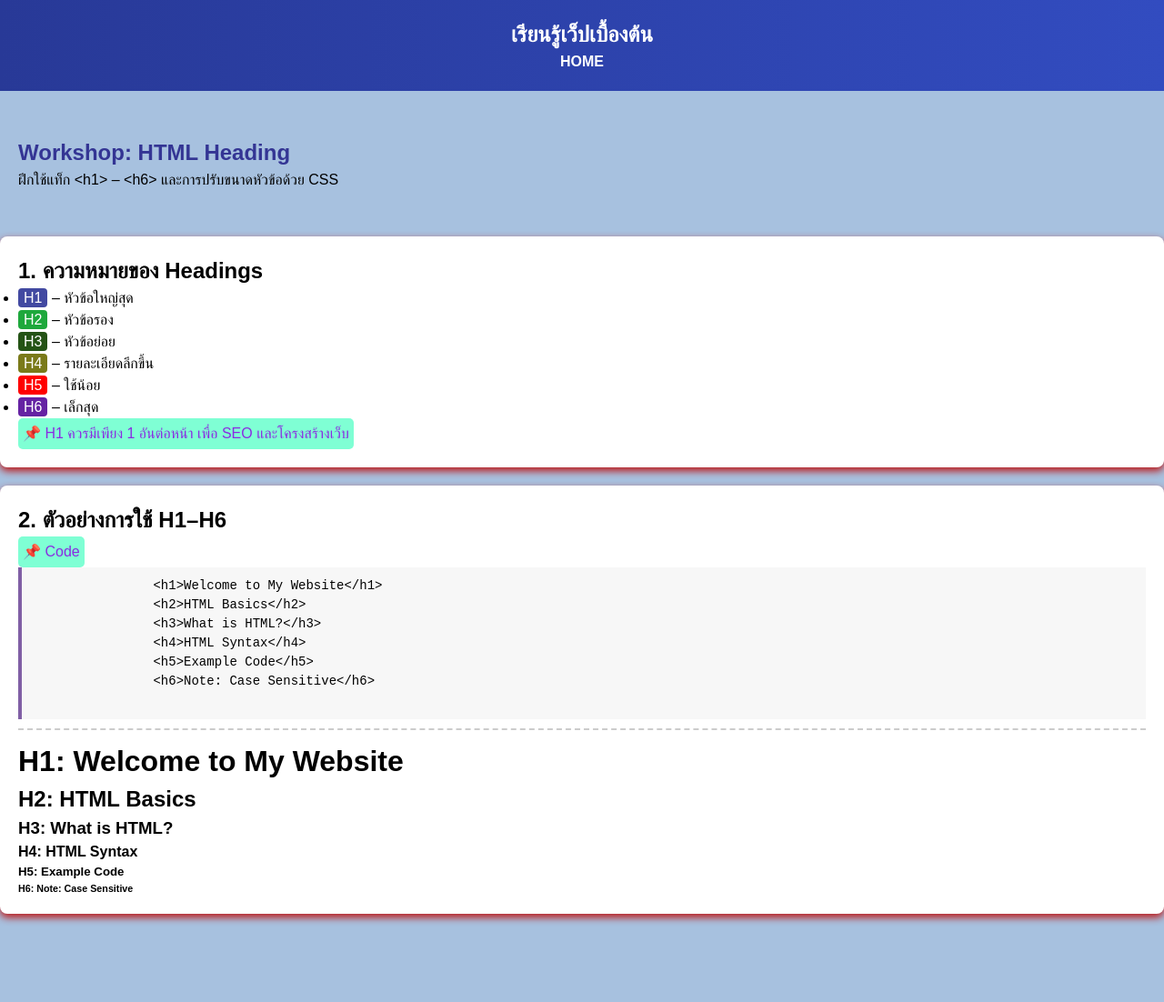
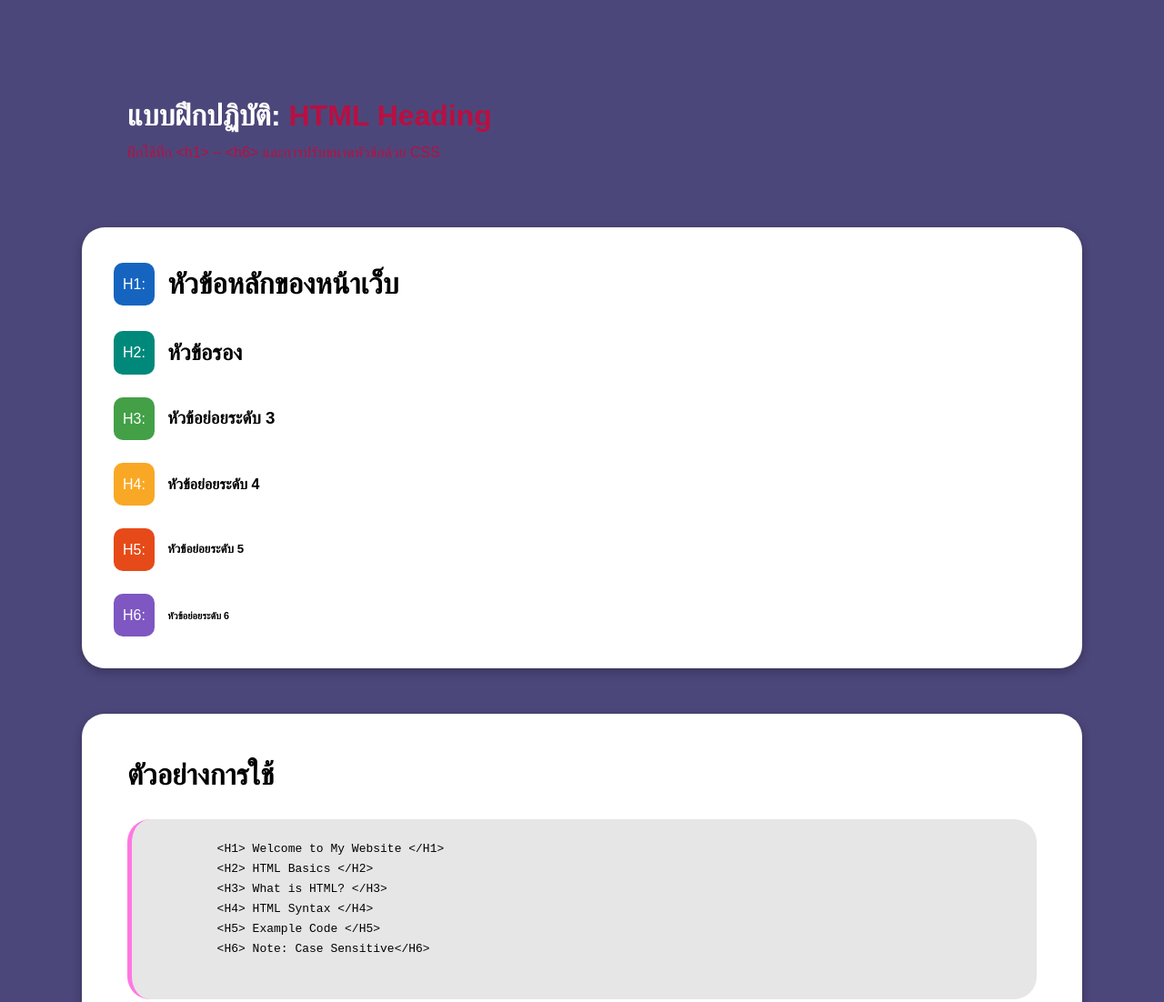
Before and after one commit to Unknowre/SE68-51-006, a plain HTML site: page w03-02-heading.html in a window 1280 px wide. Shown: the top 1102 px of the page at 91% size. Before the commit the page ends 1025 px from the top, so only its background shows below. Drawn offline with Linux system fonts and the light colour scheme.

Commit message:
Add files via upload

```diff
--- /dev/null
+++ b/style.css
@@ -0,0 +1,140 @@
+* {
+  margin: 0;
+  padding: 0;
+  box-sizing: border-box;
+}
+
+body {
+  font-family: Arial, Helvetica, sans-serif;
+  background-color: #4c477a;
+  line-height: 1.7;
+  display: flex;
+  flex-direction: column;
+}
+
+ul {
+  list-style: none;
+  padding: 10px;
+}
+
+.H {
+  display: flex;
+  flex-direction: column;
+  margin: 100px;
+  align-items: center;
+}
+
+.content {
+  display: flex;
+  width: 1100px;
+  height: fit-content;
+  background-color: #ffffff;
+  border-radius: 25px;
+  box-shadow: 0px 4px 10px 2px rgba(0, 0, 0, 0.2);
+  margin-bottom: 50px;
+}
+
+.content2 {
+  display: flex;
+  width: 1100px;
+  height: 800px;
+  background-color: #ffffff;
+  border-radius: 25px;
+  box-shadow: 0px 4px 10px 2px rgba(0, 0, 0, 0.2);
+  justify-content: center;
+}
+
+.container {
+  display: flex;
+  justify-content: center;
+  flex-direction: column;
+  align-items: center;
+  justify-content: center;
+}
+
+.header {
+  width: 1000px;
+  height: 50px;
+  color: #b90f42;
+}
+
+.item li {
+  margin: 25px;
+  display: flex;
+  gap: 5px;
+  align-items: center;
+}
+
+.tagh1 {
+  border-radius: 10px;
+  width: fit-content;
+  height: fit-content;
+  padding: 10px;
+  background-color: #1565c0;
+  color: white;
+}
+
+.tagh2 {
+  border-radius: 10px;
+  width: fit-content;
+  height: fit-content;
+  padding: 10px;
+  background-color: #00897b;
+  color: white;
+}
+
+.tagh3 {
+  border-radius: 10px;
+  width: fit-content;
+  height: fit-content;
+  padding: 10px;
+  background-color: #43a047;
+  color: white;
+}
+
+.tagh4 {
+  border-radius: 10px;
+  width: fit-content;
+  height: fit-content;
+  padding: 10px;
+  background-color: #f9a825;
+  color: white;
+}
+
+.tagh5 {
+  border-radius: 10px;
+  width: fit-content;
+  height: fit-content;
+  padding: 10px;
+  background-color: #e64a19;
+  color: white;
+}
+
+.tagh6 {
+  border-radius: 10px;
+  width: fit-content;
+  height: fit-content;
+  padding: 10px;
+  background-color: #7e57c2;
+  color: white;
+}
+
+pre {
+  background: rgb(230, 230, 230);
+  border-radius: 25px;
+  border-left: #0b85fe 5px solid;
+  border: 5px;
+  width: 1000px;
+  border-left: #ff77e1 5px solid;
+}
+
+.pre3 {
+  background: rgb(230, 230, 230);
+  border-radius: 25px;
+  border: 5px;
+  width: 1000px;
+  height: 320px;
+  line-height: 1.2;
+  padding-left: 50px;
+  border-left: #ff77e1 5px solid;
+}
--- a/w03-02-heading.html
+++ b/w03-02-heading.html
@@ -1,146 +1,75 @@
-<!DOCTYPE html>
+<!doctype html>
 <html lang="en">
   <head>
-    <meta charset="UTF-8">
-    <meta name="viewport" content="width=device-width, initial-scale=1.0">
-    <title>HTML Heading Workshop</title>
-    <style>
-        *{
-            box-sizing: border-box;
-            margin: 0;
-            padding: 0;
-        }
-
-        body{
-            font-family: Arial, Helvetica, sans-serif;
-            background-color: rgb(167, 193, 223);
-            margin: 0;
-            line-height: 1.5;
-        }
-
-        .text-title{
-            color: rgb(52, 53, 148);
-            font-size: 24px;
-        }
-
-        .text-center{
-            text-align: center;
-        }
-
-        .card{
-            background-color: white;
-            padding: 20px;
-            border-radius: 8px;
-            box-shadow: 0 4px 8px rgb(189, 23, 23);
-            margin-bottom: 20px;
-        }
-
-        pre{
-            background-color: #f7f7f7;
-            border-left: 4px solid rgb(128, 95, 165);
-            padding: 10px;
-            font-size: 14px;
-            overflow-x: auto;
-        }
-
-        .note{
-            color: blueviolet;
-            background-color: aquamarine;
-            padding: 5px;
-            border-radius: 5px;
-            display: inline-block;
-        }
-
-        .note::before{
-            content: "📌 ";
-        }
-
-        .output{
-            border-top: 2px dashed #ccc;
-            margin-top: 10px;
-            padding-top: 10px;
-        }
-        .container{
-            max-width: 1400px;
-            margin: 0 auto;
-        }
-        .header {
-            background: linear-gradient(to right, rgb(40, 57, 151), rgb(50, 76, 192));
-            color: white;
-            padding: 20px;
-            text-align: center;
-            color: white;
-        }
-        .header a{
-            color: rgb(253, 253, 253);
-            text-decoration: none;
-            font-weight: bold;
-        }
-        .hero{
-            padding: 50px 20px;
-        }
-        .label{
-            padding: 2px 6px;
-            border-radius: 4px;
-            color: white;
-        }
-        .h1-label{background-color: rgb(66, 73, 161);}
-        .h2-label{background-color: rgb(30, 168, 60);}
-        .h3-label{background-color: rgb(36, 83, 21);}
-        .h4-label{background-color: rgb(122, 122, 25);}
-        .h5-label{background-color: red;}
-        .h6-label{background-color: rgb(101, 34, 163);}
-
-    </style>
+    <meta charset="UTF-8" />
+    <meta name="viewport" content="width=device-width, initial-scale=1.0" />
+    <title>Document</title>
+    <link rel="stylesheet" href="style.css">
   </head>
   <body>
-    <section class="header">
-        <h1>เรียนรู้เว็ปเบื้องต้น</h1>
-        <a href="index.html">HOME</a>
-    </section>
+    <div class="H">
+      <header class="header">
+        <h1><span style="color: white; text-shadow: none;">แบบฝึกปฏิบัติ:</span> HTML Heading</h1>
+        <p>ฝึกใช้ท็ก &lt;h1> – &lt;h6> และการปรับขนาดหัวข้อด้วย CSS</p>
+      </header>
+    </div>
+    <div class="container">
+        <div class="content">
+         <ul>
+             <div class="item">
+                <li><span class="tagh1">H1:</span> &nbsp; <h1>หัวข้อหลักของหน้าเว็บ</h1> </li>
+            </div>
 
+             <div class="item">
+                <li><span class="tagh2">H2:</span> &nbsp; <h2>หัวข้อรอง</h2> </li>
+            </div>
 
-    <div class="container">
-        <div class="hero">
-            <h1 class="text-title">Workshop: HTML Heading</h1>
-            <p>
-                ฝึกใช้แท็ก &lt;h1&gt; – &lt;h6&gt; และการปรับขนาดหัวข้อด้วย CSS</p>
+             <div class="item">
+                <li><span class="tagh3">H3:</span> &nbsp; <h3>หัวข้อย่อยระดับ 3</h3> </li>
             </div>
-        <div class="card">
-            <h2>1. ความหมายของ Headings</h2>
-            <ul>
-                <li><span class="label h1-label">H1</span> – หัวข้อใหญ่สุด</li>
-                <li><span class="label h2-label">H2</span> – หัวข้อรอง</li>
-                <li><span class="label h3-label">H3</span> – หัวข้อย่อย</li>
-                <li><span class="label h4-label">H4</span> – รายละเอียดลึกขึ้น</li>
-                <li><span class="label h5-label">H5</span> – ใช้น้อย</li>
-                <li><span class="label h6-label">H6</span> – เล็กสุด</li>
+
+             <div class="item">
+                <li><span class="tagh4">H4:</span> &nbsp; <h4>หัวข้อย่อยระดับ 4</h4> </li>
+            </div>
+
+             <div class="item">
+                <li><span class="tagh5">H5:</span> &nbsp; <h5>หัวข้อย่อยระดับ 5</h5> </li>
+            </div>
+
+             <div class="item">
+                <li><span class="tagh6">H6:</span> &nbsp; <h6>หัวข้อย่อยระดับ 6</h6> </li>
+            </div>
         </ul>
-            <p class="note">
-                H1 ควรมีเพียง 1 อันต่อหน้า เพื่อ SEO และโครงสร้างเว็บ
-            </p>
     </div>
-        <div class="card">
-            <h2>2. ตัวอย่างการใช้ H1–H6</h2>
-            <div class="note">Code</div>
+
+    <div class="content2" style="display: grid;">
+        <h1 style="margin-top: 40px;">ตัวอย่างการใช้</h1>
         <pre>
-                &lt;h1&gt;Welcome to My Website&lt;/h1&gt;
-                &lt;h2&gt;HTML Basics&lt;/h2&gt;
-                &lt;h3&gt;What is HTML?&lt;/h3&gt;
-                &lt;h4&gt;HTML Syntax&lt;/h4&gt;
-                &lt;h5&gt;Example Code&lt;/h5&gt;
-                &lt;h6&gt;Note: Case Sensitive&lt;/h6&gt;
+
+            &lt;H1&gt; Welcome to My Website &lt;/H1&gt;
+            &lt;H2&gt; HTML Basics &lt;/H2&gt;
+            &lt;H3&gt; What is HTML? &lt;/H3&gt;
+            &lt;H4&gt; HTML Syntax &lt;/H4&gt;
+            &lt;H5&gt; Example Code &lt;/H5&gt;
+            &lt;H6&gt; Note: Case Sensitive&lt;/H6&gt;
         </pre>
-            <div class="output">
+        <br>
+        <p>เมื่อแสดงผลจะได้ขนาดลดหลั่นแบบนี้:</p>
+        <br>
+        <pre class="pre3">
+
                     <h1>H1: Welcome to My Website</h1>
                     <h2>H2: HTML Basics</h2>
                     <h3>H3: What is HTML?</h3>
                     <h4>H4: HTML Syntax</h4>
                     <h5>H5: Example Code</h5>
-                <h6>H6: Note: Case Sensitive</h6>
-            </div>
+                    <h6>H6: Note about heading size</h6>
+        </pre>
       </div>
 
+      <div class="content3">
+
+      </div>
     </div>
   </body>
 </html>
```
Also changed, not shown: index.html (+2 -2 lines), text-format.html (added, +224 -0 lines). Lines whose indentation alone changed are shown as unchanged.
